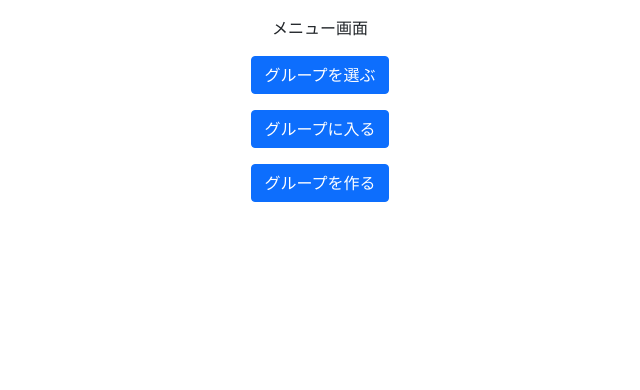
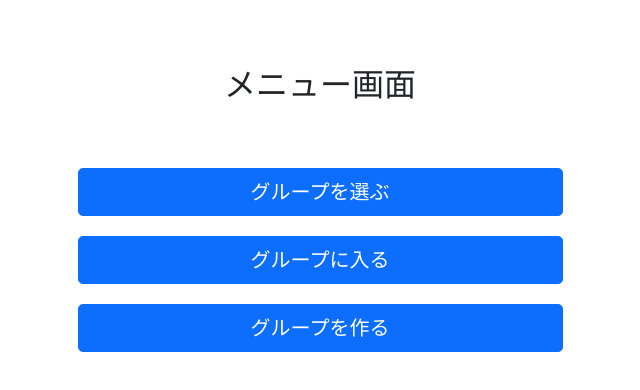
Before and after one commit to diracmax/review-job-flontend, a Vue app: page /groups/menu in a window 1280 px wide. Shown: the top 390 px of the page, without its empty margins (320-960 px from the left). Built offline with nearby package versions, Linux system fonts and the light colour scheme; no server answers.

Commit message:
グループメニュー画面のデザインを調整

```diff
--- a/src/components/pages/GroupMenu.vue
+++ b/src/components/pages/GroupMenu.vue
@@ -1,24 +1,50 @@
 <template>
   <div class="container">
-    <div class="item title">メニュー画面</div>
-    <div class="item"><router-link class="btn btn-primary" role="button" :to="{name:'SelectGroup'}">グループを選ぶ</router-link></div>
-    <div class="item"><router-link class="btn btn-primary" role="button" :to="{name:'JoinGroup'}">グループに入る</router-link></div>
-    <div class="item"><router-link class="btn btn-primary" role="button" :to="{name:'CreateGroup'}">グループを作る</router-link></div>
+    <div class="title">メニュー画面</div>
+    <div class="row align-items-center content">
+      <router-link
+        class="btn btn-primary btn-lg col-5"
+        role="button"
+        :to="{ name: 'SelectGroup' }"
+        >グループを選ぶ</router-link
+      >
+    </div>
+    <div class="row align-items-center content">
+      <router-link
+        class="btn btn-primary btn-lg col-5"
+        role="button"
+        :to="{ name: 'JoinGroup' }"
+        >グループに入る</router-link
+      >
+    </div>
+    <div class="row align-items-center content">
+      <router-link
+        class="btn btn-primary btn-lg col-5"
+        role="button"
+        :to="{ name: 'CreateGroup' }"
+        >グループを作る</router-link
+      >
+    </div>
   </div>
 </template>
 
 <script>
 export default {
-  name: 'GroupMenu',
-  props: {
-  }
-}
+  name: "GroupMenu",
+  props: {},
+};
 </script>
 
 <!-- Add "scoped" attribute to limit CSS to this component only -->
 <style scoped>
-.item {
-  margin: 1rem auto;
+.title {
   text-align: center;
+  font-size: 32px;
+  margin: 50px 0;
+}
+
+.content {
+  justify-content: center;
+  padding: 10px 0;
 }
 </style>
```
